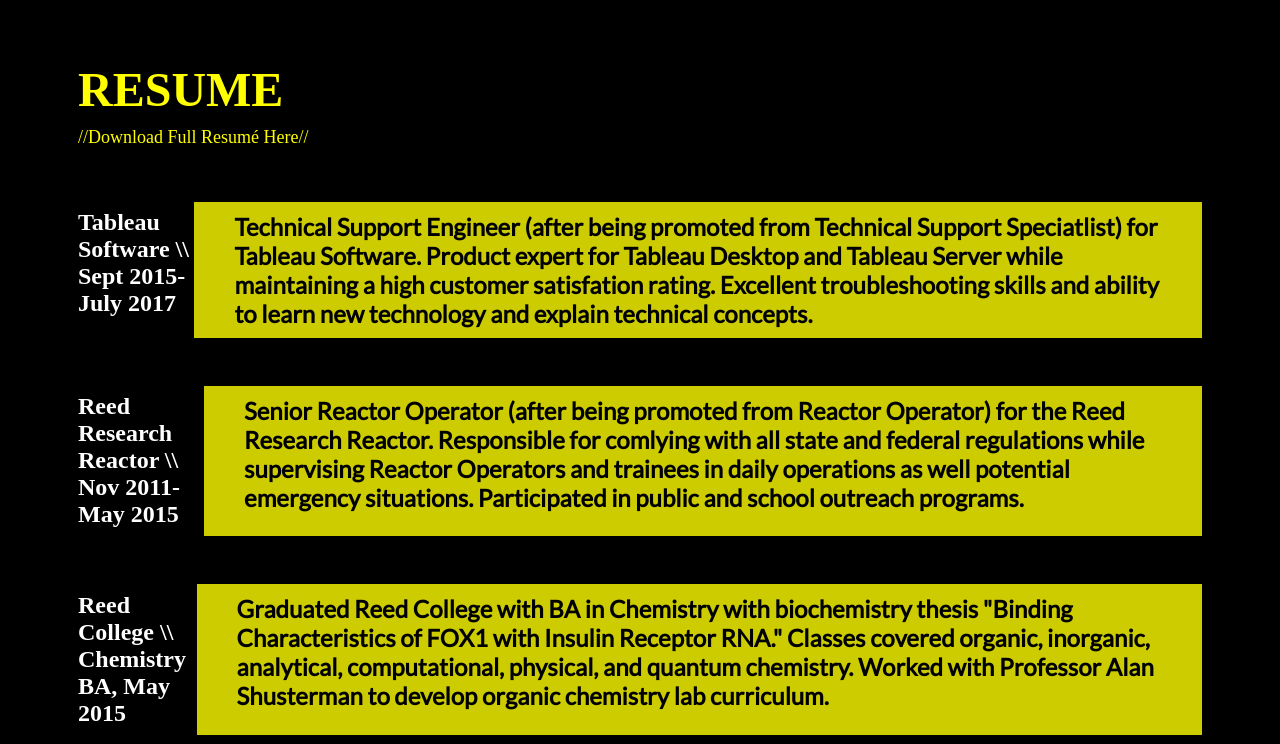
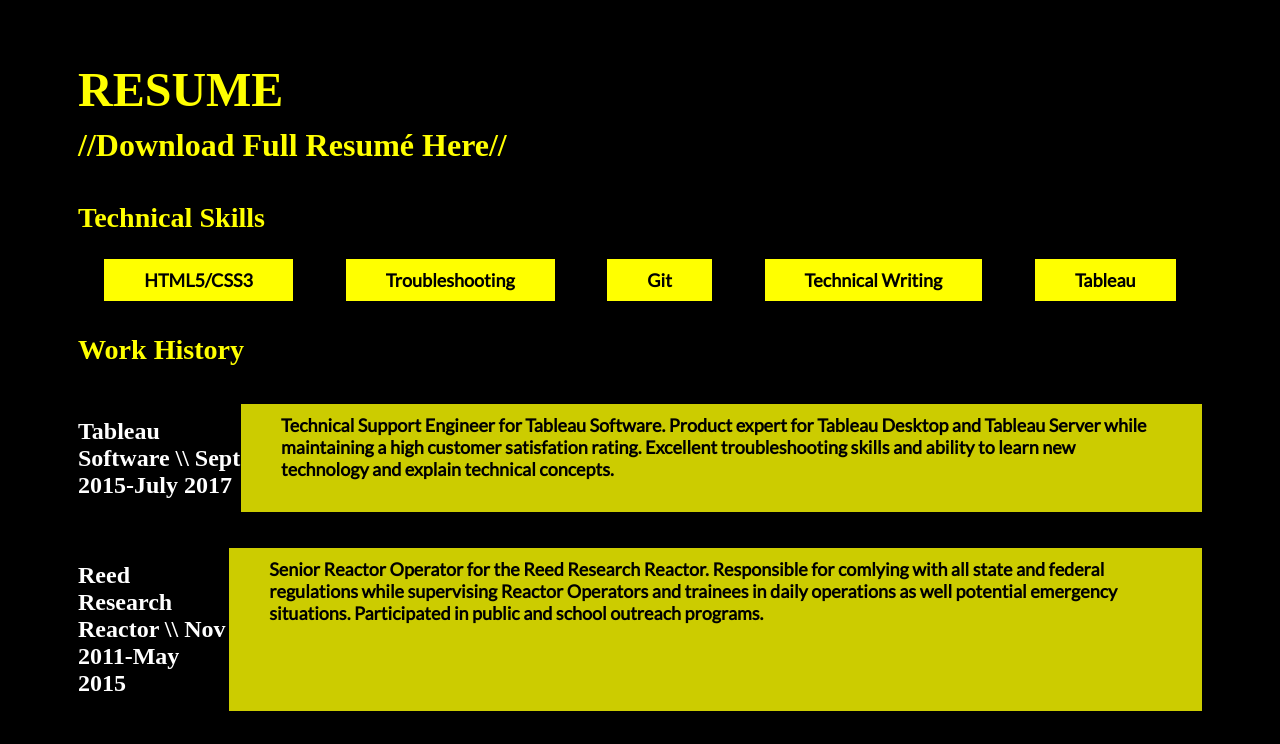
Before and after one commit to rotto32/portfolio, a plain HTML site: page index.html in a window 1280 px wide. Shown: the part 3840-4584 px from the top of the page. Drawn offline with Linux system fonts and the light colour scheme; a web font is replaced by a local one.

Commit message:
Fixed resume section

```diff
--- a/Resources/CSS/style.css
+++ b/Resources/CSS/style.css
@@ -267,20 +267,50 @@
 #resume h3{
   font-family: Megrim;
   color: yellow;
-  background-color: transparent;
+
   position: relative;
   top: -20px;
 }
 
+
+
 #resume a{
   font-family: Wire One;
-  font-size: 18px;
+  font-size: 32px;
   background-color: transparent;
   position: relative;
   top:-30px;
   color:yellow;
+  font-weight: bold;
 }
 
+.topresbox{
+  background-color: transparent;
+}
+.topresbox h3{
+  background-color: black;
+  margin-bottom: 0px;
+}
+
+
+.skillsbox{
+  display: flex;
+  flex-direction: row;
+  background-color: transparent;
+  justify-content: space-around;
+  padding-bottom: 20px;
+  flex-wrap: wrap;
+}
+
+.skillsbox p{
+    background-color: yellow;
+    color: black;
+    padding: 10px 40px;
+    font-weight: bold;
+    font-family: Lato;
+    margin: 5px 10px;
+    font-size: 18px;
+  }
 
 .rescontent{
   display: flex;
@@ -299,12 +329,18 @@
 
 }
 
+.subresbox h4{
+  display: flex;
+  width: 370px;
+}
+
 .subresbox p{
   padding: 10px 40px;
   font-weight: bold;
   background-color: rgba(255, 255, 0, .8);
   color: black;
   font-family: Lato;
+  font-size: 18px;
 }
 
 #contact{
--- a/index.html
+++ b/index.html
@@ -103,10 +103,20 @@
       </a>
 
       <div class="rescontent">
+        <div class="topresbox">
+          <h3>Technical Skills</h3>
+          <div class="skillsbox">
+            <p>HTML5/CSS3</p><p>Troubleshooting</p><p>Git</p>
+            <p>Technical Writing</p><p>Tableau</p>
+          </div>
+        </div>
+        <div class="topresbox">
+        <h3>Work History</h3>
+      </div>
+
         <div class ="subresbox">
          <h4>Tableau Software \\ Sept 2015-July 2017</h4>
-         <p>Technical Support Engineer (after being promoted from Technical Support Speciatlist)
-         for Tableau Software.
+         <p>Technical Support Engineer for Tableau Software.
          Product expert for Tableau Desktop and Tableau Server while maintaining a high customer
          satisfation rating. Excellent troubleshooting skills and ability to learn new technology
          and explain technical concepts.
@@ -115,8 +125,7 @@
 
         <div class ="subresbox">
          <h4>Reed Research Reactor \\ Nov 2011-May 2015</h4>
-         <p>Senior Reactor Operator (after being promoted from Reactor Operator)
-         for the Reed Research Reactor.
+         <p>Senior Reactor Operator for the Reed Research Reactor.
          Responsible for comlying with all state and federal regulations while supervising
          Reactor Operators and trainees in daily operations as well potential emergency
          situations. Participated in public and school outreach programs.
```
